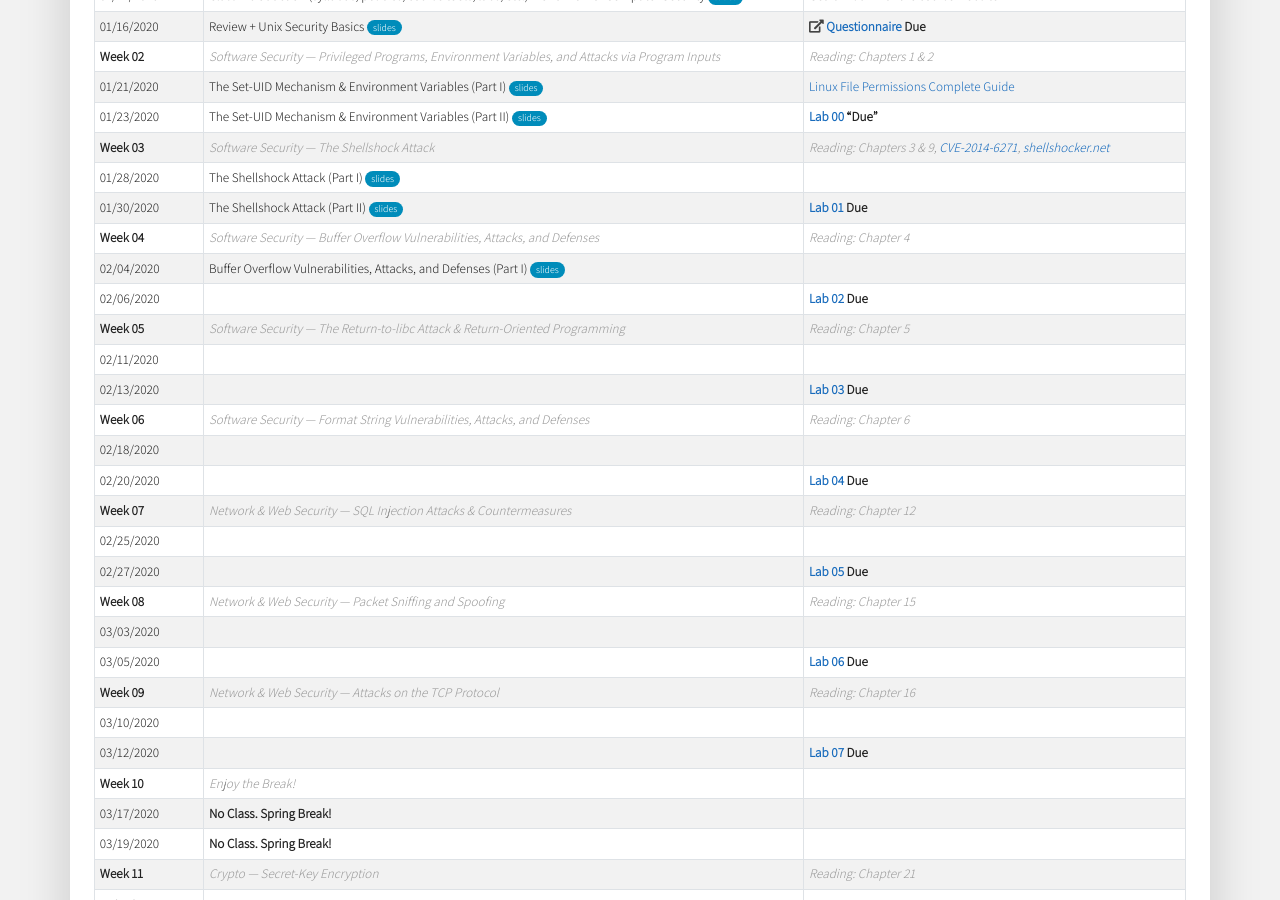
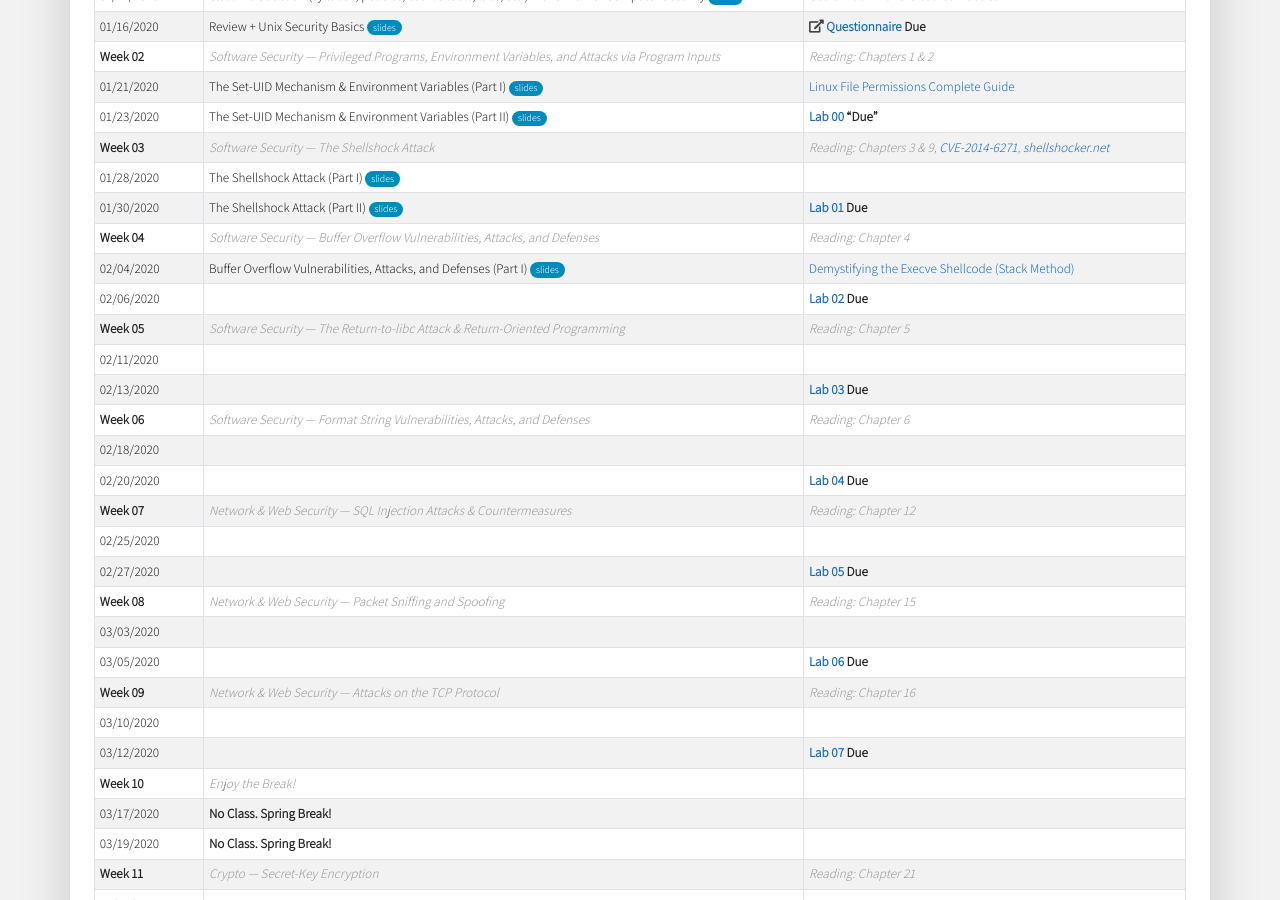
Before and after one commit to traviswpeters/cs476-2020-spring, a Jekyll site: the page built from index.md, in a window 1280 px wide and 900 px high, scrolled down 1545 px. Built offline with Jekyll 4.4.1, drawn with Linux system fonts in a browser that asks for light colours; nearby versions of some CDN libraries; some web fonts are replaced; our own code applies the rules of GitHub Pages for plain Markdown files.

Commit message:
relevant read

```diff
--- a/index.md
+++ b/index.md
@@ -212,7 +212,7 @@ The Set-UID Mechanism & Environment Variables (Part II) [slides][slides04]{:.sli
 <tr>
 <td markdown="span">02/04/2020</td>
 <td markdown="span">Buffer Overflow Vulnerabilities, Attacks, and Defenses (Part I) [slides][slides07]{:.slides} </td>
-<td markdown="span"></td>
+<td markdown="span">[Demystifying the Execve Shellcode (Stack Method)](http://hackoftheday.securitytube.net/2013/04/demystifying-execve-shellcode-stack.html)</td>
 </tr>
 <tr>
 <td markdown="span">02/06/2020</td>
```
